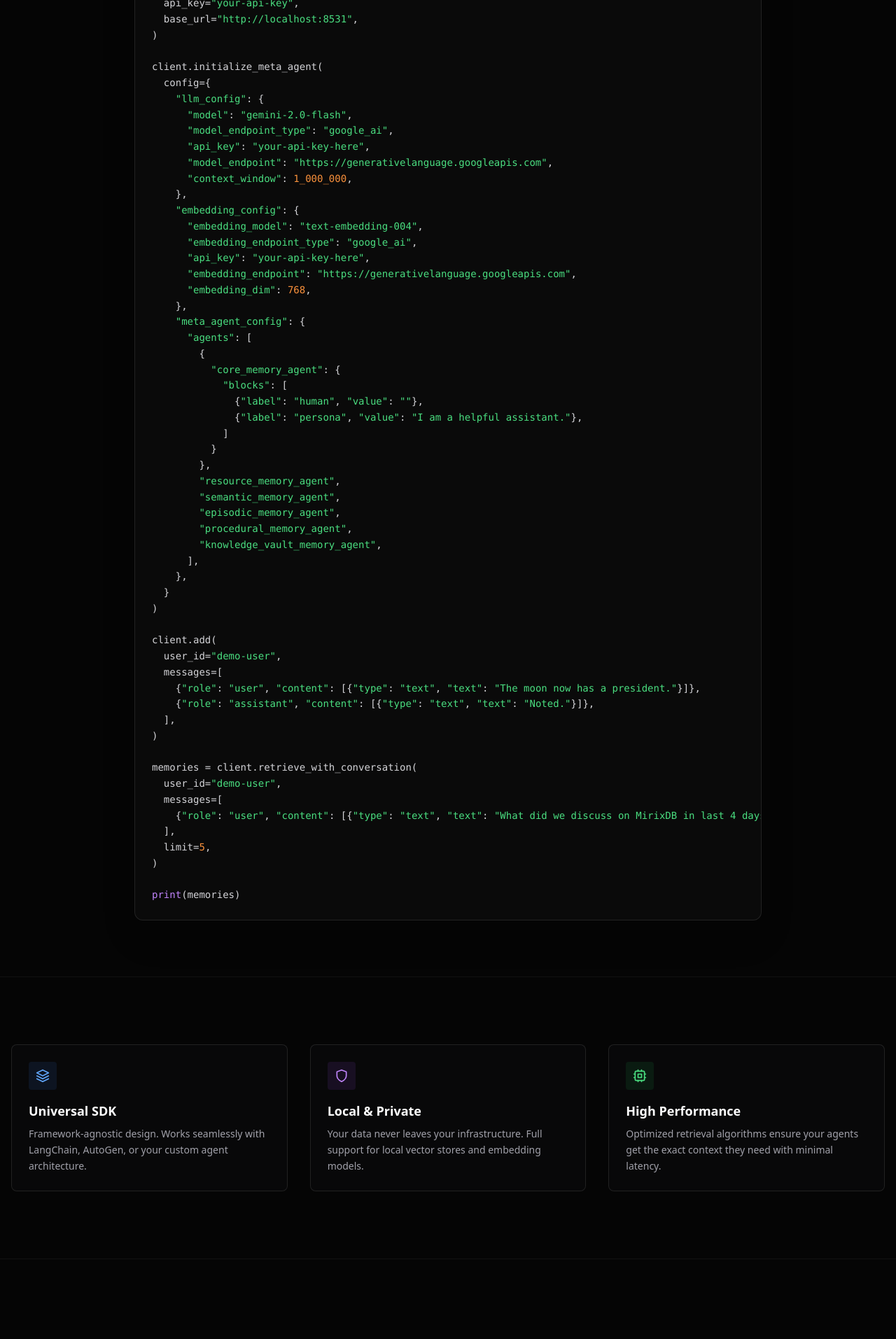
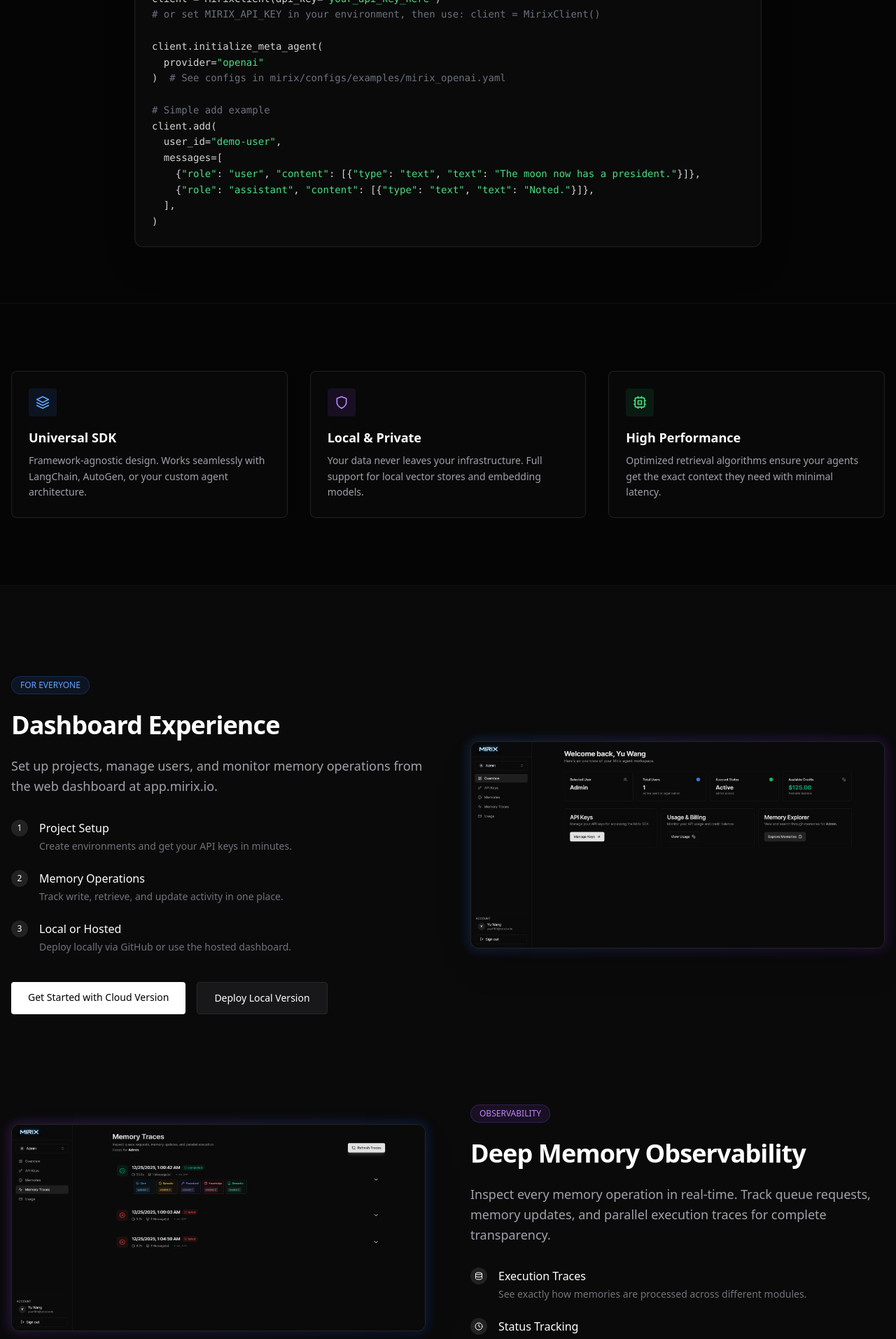
Before and after one commit to Mirix-AI/Mirix-AI.github.io, a React (Create React App) app: page / in a window 1280 px wide. Shown: the part 800-2713 px from the top of the page at 70% size. Built offline with nearby package versions, Linux system fonts and the light colour scheme.

Commit message:
update frontend to enable cloud version

```diff
--- a/src/App.tsx
+++ b/src/App.tsx
@@ -15,7 +15,8 @@ import {
   Command
 } from 'lucide-react';
 import './App.css';
-import img0 from './assets/img0.png';
+import img7 from './assets/img7.png';
+import img8 from './assets/img8.png';
 import intuitLogo from './assets/Intuit_Logo.svg.png';
 
 function App() {
@@ -88,10 +89,10 @@ function App() {
             {/* CTA */}
             <div className="flex items-center justify-end">
               <a
-                href="https://github.com/Mirix-AI/MIRIX/releases/download/v0.1.3/MIRIX-0.1.3-arm64.dmg"
+                href="https://app.mirix.io"
                 className="bg-white text-black px-4 py-1.5 rounded text-sm font-medium hover:bg-zinc-200 transition-colors"
               >
-                Download App
+                Get Started with Cloud Version
               </a>
             </div>
           </div>
@@ -133,7 +134,7 @@ function App() {
             transition={{ duration: 0.5, delay: 0.2 }}
           >
             Infrastructure for persistent, private, and intelligent agent memory.
-            Open-source SDK for developers. Desktop app for everyone.
+            Open-source SDK for developers. Dashboard at app.mirix.io for setup.
           </motion.p>
 
           <motion.div
@@ -142,15 +143,18 @@ function App() {
             animate={{ opacity: 1, y: 0 }}
             transition={{ duration: 0.5, delay: 0.3 }}
           >
-            <a href="https://docs.mirix.io/" target="_blank" rel="noopener noreferrer" className="h-12 px-6 rounded bg-white text-black font-medium flex items-center gap-2 hover:bg-zinc-200 transition-colors">
+            <a href="https://app.mirix.io" target="_blank" rel="noopener noreferrer" className="h-12 px-6 rounded bg-white text-black font-medium flex items-center gap-2 hover:bg-zinc-200 transition-colors">
               <Terminal className="w-4 h-4" />
-              Get Started with SDK
+              Get Started with Cloud Version
             </a>
             <a href="https://github.com/Mirix-AI/MIRIX" target="_blank" rel="noopener noreferrer" className="h-12 px-6 rounded bg-zinc-900 border border-zinc-800 text-white font-medium flex items-center gap-2 hover:bg-zinc-800 transition-colors">
               <Github className="w-4 h-4" />
-              Star on GitHub
+              Deploy Local Version
             </a>
           </motion.div>
+          <p className="text-xs text-zinc-500">
+            v0.1.4 deprecates the desktop agent and focuses on memory systems for all kinds of agents.
+          </p>
 
           {/* Enterprise Contributors - Hero Integration */}
           <motion.div
@@ -192,60 +196,19 @@ function App() {
               <pre className="text-sm font-mono leading-relaxed text-zinc-300">
                 <code>
 <span className="text-purple-400">from</span> mirix <span className="text-purple-400">import</span> MirixClient<br/><br/>
-client = MirixClient(<br/>
-&nbsp;&nbsp;api_key=<span className="text-green-400">"your-api-key"</span>,<br/>
-&nbsp;&nbsp;base_url=<span className="text-green-400">"http://localhost:8531"</span>,<br/>
-)<br/><br/>
+client = MirixClient(api_key=<span className="text-green-400">"your_api_key_here"</span>)<br/>
+<span className="text-gray-500"># or set MIRIX_API_KEY in your environment, then use: client = MirixClient()</span><br/><br/>
 client.initialize_meta_agent(<br/>
-&nbsp;&nbsp;config={'{'}<br/>
-&nbsp;&nbsp;&nbsp;&nbsp;<span className="text-green-400">"llm_config"</span>: {'{'}<br/>
-&nbsp;&nbsp;&nbsp;&nbsp;&nbsp;&nbsp;<span className="text-green-400">"model"</span>: <span className="text-green-400">"gemini-2.0-flash"</span>,<br/>
-&nbsp;&nbsp;&nbsp;&nbsp;&nbsp;&nbsp;<span className="text-green-400">"model_endpoint_type"</span>: <span className="text-green-400">"google_ai"</span>,<br/>
-&nbsp;&nbsp;&nbsp;&nbsp;&nbsp;&nbsp;<span className="text-green-400">"api_key"</span>: <span className="text-green-400">"your-api-key-here"</span>,<br/>
-&nbsp;&nbsp;&nbsp;&nbsp;&nbsp;&nbsp;<span className="text-green-400">"model_endpoint"</span>: <span className="text-green-400">"https://generativelanguage.googleapis.com"</span>,<br/>
-&nbsp;&nbsp;&nbsp;&nbsp;&nbsp;&nbsp;<span className="text-green-400">"context_window"</span>: <span className="text-orange-400">1_000_000</span>,<br/>
-&nbsp;&nbsp;&nbsp;&nbsp;{'}'},<br/>
-&nbsp;&nbsp;&nbsp;&nbsp;<span className="text-green-400">"embedding_config"</span>: {'{'}<br/>
-&nbsp;&nbsp;&nbsp;&nbsp;&nbsp;&nbsp;<span className="text-green-400">"embedding_model"</span>: <span className="text-green-400">"text-embedding-004"</span>,<br/>
-&nbsp;&nbsp;&nbsp;&nbsp;&nbsp;&nbsp;<span className="text-green-400">"embedding_endpoint_type"</span>: <span className="text-green-400">"google_ai"</span>,<br/>
-&nbsp;&nbsp;&nbsp;&nbsp;&nbsp;&nbsp;<span className="text-green-400">"api_key"</span>: <span className="text-green-400">"your-api-key-here"</span>,<br/>
-&nbsp;&nbsp;&nbsp;&nbsp;&nbsp;&nbsp;<span className="text-green-400">"embedding_endpoint"</span>: <span className="text-green-400">"https://generativelanguage.googleapis.com"</span>,<br/>
-&nbsp;&nbsp;&nbsp;&nbsp;&nbsp;&nbsp;<span className="text-green-400">"embedding_dim"</span>: <span className="text-orange-400">768</span>,<br/>
-&nbsp;&nbsp;&nbsp;&nbsp;{'}'},<br/>
-&nbsp;&nbsp;&nbsp;&nbsp;<span className="text-green-400">"meta_agent_config"</span>: {'{'}<br/>
-&nbsp;&nbsp;&nbsp;&nbsp;&nbsp;&nbsp;<span className="text-green-400">"agents"</span>: [<br/>
-&nbsp;&nbsp;&nbsp;&nbsp;&nbsp;&nbsp;&nbsp;&nbsp;{'{'}<br/>
-&nbsp;&nbsp;&nbsp;&nbsp;&nbsp;&nbsp;&nbsp;&nbsp;&nbsp;&nbsp;<span className="text-green-400">"core_memory_agent"</span>: {'{'}<br/>
-&nbsp;&nbsp;&nbsp;&nbsp;&nbsp;&nbsp;&nbsp;&nbsp;&nbsp;&nbsp;&nbsp;&nbsp;<span className="text-green-400">"blocks"</span>: [<br/>
-&nbsp;&nbsp;&nbsp;&nbsp;&nbsp;&nbsp;&nbsp;&nbsp;&nbsp;&nbsp;&nbsp;&nbsp;&nbsp;&nbsp;{'{'}<span className="text-green-400">"label"</span>: <span className="text-green-400">"human"</span>, <span className="text-green-400">"value"</span>: <span className="text-green-400">""</span>{'}'},<br/>
-&nbsp;&nbsp;&nbsp;&nbsp;&nbsp;&nbsp;&nbsp;&nbsp;&nbsp;&nbsp;&nbsp;&nbsp;&nbsp;&nbsp;{'{'}<span className="text-green-400">"label"</span>: <span className="text-green-400">"persona"</span>, <span className="text-green-400">"value"</span>: <span className="text-green-400">"I am a helpful assistant."</span>{'}'},<br/>
-&nbsp;&nbsp;&nbsp;&nbsp;&nbsp;&nbsp;&nbsp;&nbsp;&nbsp;&nbsp;&nbsp;&nbsp;]<br/>
-&nbsp;&nbsp;&nbsp;&nbsp;&nbsp;&nbsp;&nbsp;&nbsp;&nbsp;&nbsp;{'}'}<br/>
-&nbsp;&nbsp;&nbsp;&nbsp;&nbsp;&nbsp;&nbsp;&nbsp;{'}'},<br/>
-&nbsp;&nbsp;&nbsp;&nbsp;&nbsp;&nbsp;&nbsp;&nbsp;<span className="text-green-400">"resource_memory_agent"</span>,<br/>
-&nbsp;&nbsp;&nbsp;&nbsp;&nbsp;&nbsp;&nbsp;&nbsp;<span className="text-green-400">"semantic_memory_agent"</span>,<br/>
-&nbsp;&nbsp;&nbsp;&nbsp;&nbsp;&nbsp;&nbsp;&nbsp;<span className="text-green-400">"episodic_memory_agent"</span>,<br/>
-&nbsp;&nbsp;&nbsp;&nbsp;&nbsp;&nbsp;&nbsp;&nbsp;<span className="text-green-400">"procedural_memory_agent"</span>,<br/>
-&nbsp;&nbsp;&nbsp;&nbsp;&nbsp;&nbsp;&nbsp;&nbsp;<span className="text-green-400">"knowledge_vault_memory_agent"</span>,<br/>
-&nbsp;&nbsp;&nbsp;&nbsp;&nbsp;&nbsp;],<br/>
-&nbsp;&nbsp;&nbsp;&nbsp;{'}'},<br/>
-&nbsp;&nbsp;{'}'}<br/>
-)<br/><br/>
+&nbsp;&nbsp;provider=<span className="text-green-400">"openai"</span><br/>
+)&nbsp;&nbsp;<span className="text-gray-500"># See configs in mirix/configs/examples/mirix_openai.yaml</span><br/><br/>
+<span className="text-gray-500"># Simple add example</span><br/>
 client.add(<br/>
 &nbsp;&nbsp;user_id=<span className="text-green-400">"demo-user"</span>,<br/>
 &nbsp;&nbsp;messages=[<br/>
 &nbsp;&nbsp;&nbsp;&nbsp;{'{'}<span className="text-green-400">"role"</span>: <span className="text-green-400">"user"</span>, <span className="text-green-400">"content"</span>: [{'{'}<span className="text-green-400">"type"</span>: <span className="text-green-400">"text"</span>, <span className="text-green-400">"text"</span>: <span className="text-green-400">"The moon now has a president."</span>{'}'}]{'}'},<br/>
 &nbsp;&nbsp;&nbsp;&nbsp;{'{'}<span className="text-green-400">"role"</span>: <span className="text-green-400">"assistant"</span>, <span className="text-green-400">"content"</span>: [{'{'}<span className="text-green-400">"type"</span>: <span className="text-green-400">"text"</span>, <span className="text-green-400">"text"</span>: <span className="text-green-400">"Noted."</span>{'}'}]{'}'},<br/>
 &nbsp;&nbsp;],<br/>
-)<br/><br/>
-memories = client.retrieve_with_conversation(<br/>
-&nbsp;&nbsp;user_id=<span className="text-green-400">"demo-user"</span>,<br/>
-&nbsp;&nbsp;messages=[<br/>
-&nbsp;&nbsp;&nbsp;&nbsp;{'{'}<span className="text-green-400">"role"</span>: <span className="text-green-400">"user"</span>, <span className="text-green-400">"content"</span>: [{'{'}<span className="text-green-400">"type"</span>: <span className="text-green-400">"text"</span>, <span className="text-green-400">"text"</span>: <span className="text-green-400">"What did we discuss on MirixDB in last 4 days?"</span>{'}'}]{'}'},<br/>
-&nbsp;&nbsp;],<br/>
-&nbsp;&nbsp;limit=<span className="text-orange-400">5</span>,<br/>
-)<br/><br/>
-<span className="text-purple-400">print</span>(memories)
+)
                 </code>
               </pre>
             </div>
@@ -285,6 +248,126 @@ memories = client.retrieve_with_conversation(<br/>
               <p className="text-zinc-400 text-sm leading-relaxed">
                 Optimized retrieval algorithms ensure your agents get the exact context they need with minimal latency.
               </p>
+            </div>
+          </div>
+        </div>
+      </section>
+
+      {/* App Showcase Section */}
+      <section id="app" className="py-32 px-4 bg-zinc-900/30 border-b border-white/5">
+        <div className="max-w-7xl mx-auto">
+          <div className="grid grid-cols-1 lg:grid-cols-2 gap-16 items-center">
+            <div>
+              <div className="inline-flex items-center gap-2 px-3 py-1 rounded-full bg-blue-500/10 border border-blue-500/20 text-xs text-blue-400 font-medium mb-6">
+                FOR EVERYONE
+              </div>
+              <h2 className="text-3xl md:text-4xl font-bold mb-6 tracking-tight">
+                Dashboard Experience
+              </h2>
+              <p className="text-lg text-zinc-400 mb-8 leading-relaxed">
+                Set up projects, manage users, and monitor memory operations from the web dashboard at app.mirix.io.
+              </p>
+
+              <div className="space-y-6 mb-10">
+                <div className="flex gap-4">
+                  <div className="w-6 h-6 rounded-full bg-white/10 flex items-center justify-center shrink-0 text-white text-xs">1</div>
+                  <div>
+                    <h4 className="text-white font-medium mb-1">Project Setup</h4>
+                    <p className="text-sm text-zinc-500">Create environments and get your API keys in minutes.</p>
+                  </div>
+                </div>
+                <div className="flex gap-4">
+                  <div className="w-6 h-6 rounded-full bg-white/10 flex items-center justify-center shrink-0 text-white text-xs">2</div>
+                  <div>
+                    <h4 className="text-white font-medium mb-1">Memory Operations</h4>
+                    <p className="text-sm text-zinc-500">Track write, retrieve, and update activity in one place.</p>
+                  </div>
+                </div>
+                <div className="flex gap-4">
+                  <div className="w-6 h-6 rounded-full bg-white/10 flex items-center justify-center shrink-0 text-white text-xs">3</div>
+                  <div>
+                    <h4 className="text-white font-medium mb-1">Local or Hosted</h4>
+                    <p className="text-sm text-zinc-500">Deploy locally via GitHub or use the hosted dashboard.</p>
+                  </div>
+                </div>
+              </div>
+
+              <div className="flex flex-col sm:flex-row gap-4">
+                <a
+                  href="https://app.mirix.io"
+                  target="_blank"
+                  rel="noopener noreferrer"
+                  className="bg-white text-black px-6 py-3 rounded font-medium text-sm hover:bg-zinc-200 transition-colors text-center"
+                >
+                  Get Started with Cloud Version
+                </a>
+                <a
+                  href="https://github.com/Mirix-AI/MIRIX"
+                  target="_blank"
+                  rel="noopener noreferrer"
+                  className="bg-zinc-900 border border-zinc-800 text-white px-6 py-3 rounded font-medium text-sm hover:bg-zinc-800 transition-colors text-center"
+                >
+                  Deploy Local Version
+                </a>
+              </div>
+            </div>
+
+            <div className="relative group">
+              <div className="absolute -inset-1 bg-gradient-to-r from-blue-500 to-purple-600 rounded-2xl opacity-20 group-hover:opacity-30 blur transition duration-1000"></div>
+              <div className="relative rounded-xl bg-[#0A0A0A] border border-white/10 shadow-2xl overflow-hidden">
+                <img
+                  src={img7}
+                  alt="Mirix Dashboard Homepage"
+                  className="w-full opacity-90 hover:opacity-100 transition-opacity"
+                />
+              </div>
+            </div>
+          </div>
+
+          {/* Memory Traces Section */}
+          <div className="grid grid-cols-1 lg:grid-cols-2 gap-16 items-center mt-32">
+            <div className="order-2 lg:order-1 relative group">
+              <div className="absolute -inset-1 bg-gradient-to-r from-purple-500 to-blue-600 rounded-2xl opacity-20 group-hover:opacity-30 blur transition duration-1000"></div>
+              <div className="relative rounded-xl bg-[#0A0A0A] border border-white/10 shadow-2xl overflow-hidden">
+                <img
+                  src={img8}
+                  alt="Mirix Memory Traces"
+                  className="w-full opacity-90 hover:opacity-100 transition-opacity"
+                />
+              </div>
+            </div>
+
+            <div className="order-1 lg:order-2">
+              <div className="inline-flex items-center gap-2 px-3 py-1 rounded-full bg-purple-500/10 border border-purple-500/20 text-xs text-purple-400 font-medium mb-6">
+                OBSERVABILITY
+              </div>
+              <h2 className="text-3xl md:text-4xl font-bold mb-6 tracking-tight">
+                Deep Memory Observability
+              </h2>
+              <p className="text-lg text-zinc-400 mb-8 leading-relaxed">
+                Inspect every memory operation in real-time. Track queue requests, memory updates, and parallel execution traces for complete transparency.
+              </p>
+
+              <div className="space-y-6">
+                <div className="flex gap-4">
+                  <div className="w-6 h-6 rounded-full bg-white/10 flex items-center justify-center shrink-0 text-white text-xs">
+                    <Database className="w-3 h-3" />
+                  </div>
+                  <div>
+                    <h4 className="text-white font-medium mb-1">Execution Traces</h4>
+                    <p className="text-sm text-zinc-500">See exactly how memories are processed across different modules.</p>
+                  </div>
+                </div>
+                <div className="flex gap-4">
+                  <div className="w-6 h-6 rounded-full bg-white/10 flex items-center justify-center shrink-0 text-white text-xs">
+                    <Clock className="w-3 h-3" />
+                  </div>
+                  <div>
+                    <h4 className="text-white font-medium mb-1">Status Tracking</h4>
+                    <p className="text-sm text-zinc-500">Monitor success rates and processing times for every request.</p>
+                  </div>
+                </div>
+              </div>
             </div>
           </div>
         </div>
@@ -335,73 +418,6 @@ memories = client.retrieve_with_conversation(<br/>
                 <a href="https://docs.mirix.io" target="_blank" rel="noopener noreferrer" className="inline-flex items-center text-sm text-white border border-white/20 rounded px-4 py-2 hover:bg-white/10 transition-colors">
                   View Docs
                 </a>
-              </div>
-            </div>
-          </div>
-        </div>
-      </section>
-
-      {/* App Showcase Section */}
-      <section id="app" className="py-32 px-4 bg-zinc-900/30 border-b border-white/5">
-        <div className="max-w-7xl mx-auto">
-          <div className="grid grid-cols-1 lg:grid-cols-2 gap-16 items-center">
-            <div>
-              <div className="inline-flex items-center gap-2 px-3 py-1 rounded-full bg-blue-500/10 border border-blue-500/20 text-xs text-blue-400 font-medium mb-6">
-                FOR EVERYONE
-              </div>
-              <h2 className="text-3xl md:text-4xl font-bold mb-6 tracking-tight">
-                Desktop Experience
-              </h2>
-              <p className="text-lg text-zinc-400 mb-8 leading-relaxed">
-                Visualize and manage your agent's memory with our native desktop application. Perfect for testing, debugging, and personal use.
-              </p>
-
-              <div className="space-y-6 mb-10">
-                <div className="flex gap-4">
-                  <div className="w-6 h-6 rounded-full bg-white/10 flex items-center justify-center shrink-0 text-white text-xs">1</div>
-                  <div>
-                    <h4 className="text-white font-medium mb-1">Visual Knowledge Graph</h4>
-                    <p className="text-sm text-zinc-500">Explore connections between memories in real-time.</p>
-                  </div>
-                </div>
-                <div className="flex gap-4">
-                  <div className="w-6 h-6 rounded-full bg-white/10 flex items-center justify-center shrink-0 text-white text-xs">2</div>
-                  <div>
-                    <h4 className="text-white font-medium mb-1">Personal Assistant Demo</h4>
-                    <p className="text-sm text-zinc-500">Interact with a memory-enabled agent out of the box.</p>
-                  </div>
-                </div>
-                <div className="flex gap-4">
-                  <div className="w-6 h-6 rounded-full bg-white/10 flex items-center justify-center shrink-0 text-white text-xs">3</div>
-                  <div>
-                    <h4 className="text-white font-medium mb-1">Local Data Management</h4>
-                    <p className="text-sm text-zinc-500">View, edit, and delete memory entries securely.</p>
-                  </div>
-                </div>
-              </div>
-
-              <div className="flex flex-col sm:flex-row gap-4">
-                <a
-                  href="https://github.com/Mirix-AI/MIRIX/releases/download/v0.1.3/MIRIX-0.1.3-arm64.dmg"
-                  className="bg-white text-black px-6 py-3 rounded font-medium text-sm hover:bg-zinc-200 transition-colors text-center"
-                >
-                  Download for macOS
-                </a>
-                <div className="flex items-center justify-center gap-2 text-zinc-500 text-sm">
-                  <AppleIcon />
-                  <span>Apple Silicon only</span>
-                </div>
-              </div>
-            </div>
-
-            <div className="relative group">
-              <div className="absolute -inset-1 bg-gradient-to-r from-blue-500 to-purple-600 rounded-2xl opacity-20 group-hover:opacity-30 blur transition duration-1000"></div>
-              <div className="relative rounded-xl bg-[#0A0A0A] border border-white/10 shadow-2xl overflow-hidden">
-                <img
-                  src={img0}
-                  alt="Mirix Desktop App"
-                  className="w-full opacity-90 hover:opacity-100 transition-opacity"
-                />
               </div>
             </div>
           </div>
@@ -482,12 +498,4 @@ function UseCaseCard({ icon, title, description }: { icon: React.ReactNode, titl
   );
 }
 
-function AppleIcon() {
-  return (
-    <svg className="w-4 h-4" viewBox="0 0 24 24" fill="currentColor">
-      <path d="M17.3,11.8c0.1-2.6,2.1-3.8,2.2-3.9c-1.2-1.7-3-1.9-3.6-2c-1.5-0.2-3,0.9-3.8,0.9c-0.8,0-2-0.9-3.3-0.9 c-1.7,0-3.3,1-4.2,2.5c-1.8,3.1-0.5,7.8,1.3,10.3c0.9,1.2,1.9,2.6,3.3,2.5c1.3-0.1,1.8-0.8,3.4-0.8c1.6,0,2,0.8,3.4,0.8 c1.4,0,2.3-1.2,3.2-2.5c1-1.4,1.4-2.8,1.4-2.9C20.4,14.8,17.2,13.7,17.3,11.8z M13,5.1C13.7,4.2,14.1,3,14,1.8 c-1.1,0-2.5,0.8-3.3,1.7c-0.7,0.9-1.4,2.2-1.2,3.4C10.7,7,12.2,6.1,13,5.1z" />
-    </svg>
-  );
-}
-
 export default App;
```
Also changed, not shown: src/assets/img7.png (added), src/assets/img8.png (added).
